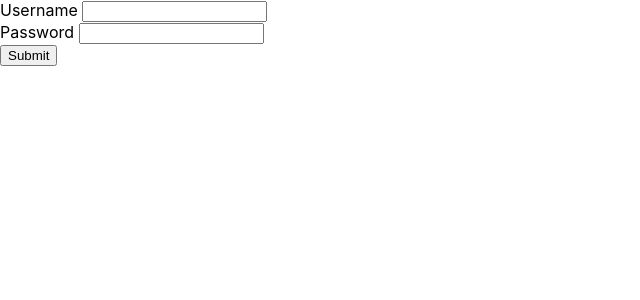
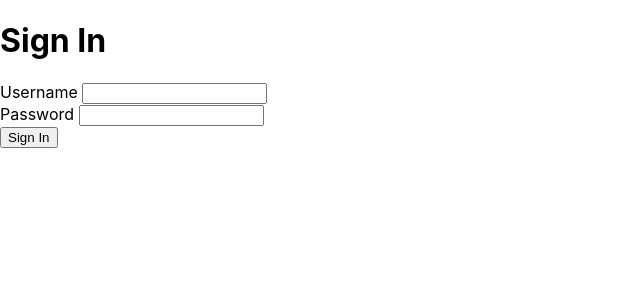
Before and after one commit to andrewjcm/devfolio, a React (Create React App) app in the folder app-devfolio/: page /login in a window 1280 px wide. Shown: the top 300 px of the page, without its empty margins (0-640 px from the left). Built offline with nearby package versions, Linux system fonts and the light colour scheme.

Commit message:
Func based login

```diff
--- a/app-devfolio/src/App.js
+++ b/app-devfolio/src/App.js
@@ -24,7 +24,7 @@ class App extends React.Component {
         <Routes>
           <Route path="/" element={<Home/>}/>
           <Route path="/dashboard" element={<Dashboard/>}/>
-          <Route path="/login" element={<Login updateAuthentication={this.onAuthenticationChange}/>}/>
+          <Route path="/login" element={<Login/>}/>
           <Route element={ <PrivateRoute isAuthenticated={this.state.isAuthenticated}/>}>
             <Route path="/edit" element={<h1>Edit</h1>}/>
           </Route>
--- a/app-devfolio/src/Pages/Login.js
+++ b/app-devfolio/src/Pages/Login.js
@@ -1,42 +1,62 @@
-import React from 'react';
+import { useEffect, useState, useContext } from 'react';
+import { useNavigate } from 'react-router-dom';
+import AuthContext from '../Providers/AuthProvider';
 
-class Login extends React.Component {
-    constructor(props) {
-        super(props);
-        this.state = {
-            username: "",
-            password: ""
-        }
-        this.onLoginSubmit = this.onLoginSubmit.bind(this);
+const Login = () => {
+    const setAuth = useContext(AuthContext);
+    const [username, setUsername] = useState();
+    const [password, setPassword] = useState();
+    const [errorMessage, setErrorMessage] = useState();
+    const navigate = useNavigate();
+
+
+    useEffect(() => {
+        setErrorMessage('');
+    }, [username, password])
+
+    const onLoginSubmit = (e) => {
+        e.preventDefault();
+        setAuth = {username, password}
+        navigate('/edit');
+
     }
 
-    onLoginSubmit(event) {
-        console.log(`Username: ${this.state.username}, Password: ${this.state.password}`);
-        this.props.updateAuthentication(true);
 
-        event.preventDefault();
-    }
+    return (
+        <div>
+            <p className={errorMessage ? "error-message" : "hidden"}>{errorMessage}</p>
+            <h1>Sign In</h1>
+            <div className="login-form">
 
-    render() {
-        return (
-            <div className="login-form">
-                <form onSubmit={this.onLoginSubmit}>
+                <form onSubmit={onLoginSubmit}>
                     <div>
-                        <label> Username </label>
-                        <input type="text" name="username" onChange={e => this.setState({username: e.target.value })} required/>
+                        <label htmlFor='username'> Username </label>
+                        <input
+                            type="text"
+                            id="username"
+                            onChange={(e) => setUsername(e.target.value)}
+                            value={username}
+                            required
+                        />
                     </div>
                     <div>
-                        <label> Password </label>
-                        <input type="password" name="password" onChange={e => this.setState({password: e.target.value })} required/>
+                        <label htmlFor='password'> Password </label>
+                        <input
+                            type="password"
+                            id="password"
+                            onChange={(e) => setPassword(e.target.value)}
+                            value={password}
+                            required
+                        />
                     </div>
                     <div>
-                        <input type="submit"/>
+                        <button>Sign In</button>
                     </div>
                 </form>
             </div>
+        </div>
 
-        );
-    }
+    );
 }
 
 export default Login;
--- /dev/null
+++ b/app-devfolio/src/Providers/AuthProvider.js
@@ -0,0 +1,15 @@
+import { createContext, useState } from "react";
+
+const AuthContext = createContext({});
+
+export const AuthProvider = ({ children }) => {
+    const [auth, setAuth] = useState({});
+
+    return (
+        <AuthContext.Provider value={{ auth, setAuth }}>
+            {children}
+        </AuthContext.Provider>
+    )
+}
+
+export default AuthContext;
--- a/app-devfolio/src/Routes/PrivateRoute.js
+++ b/app-devfolio/src/Routes/PrivateRoute.js
@@ -3,9 +3,6 @@ import { Outlet, Navigate } from "react-router-dom";
 
 
 export class PrivateRoute extends React.Component {
-  constructor(props) {
-    super(props);
-  }
   render(){
     return this.props.isAuthenticated ? <Outlet /> : <Navigate to="/login" />;
   }
--- a/app-devfolio/src/index.js
+++ b/app-devfolio/src/index.js
@@ -3,11 +3,14 @@ import ReactDOM from 'react-dom/client';
 import './index.css';
 import App from './App';
 import reportWebVitals from './reportWebVitals';
+import { AuthProvider } from './Providers/AuthProvider';
 
 const root = ReactDOM.createRoot(document.getElementById('root'));
 root.render(
   <React.StrictMode>
-    <App />
+    <AuthProvider>
+      <App/>
+    </AuthProvider>
   </React.StrictMode>
 );
 
```
